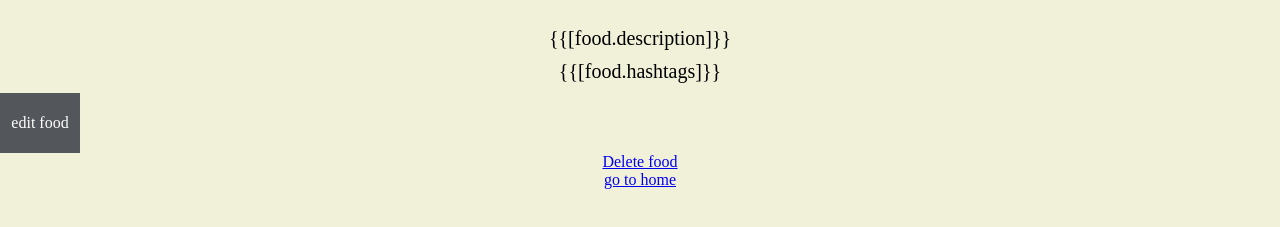
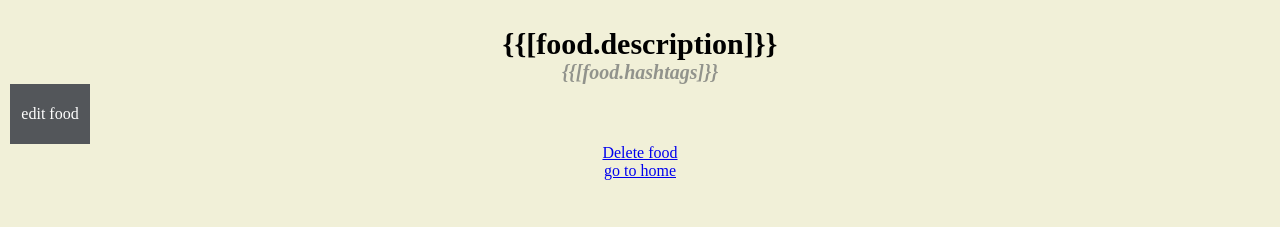
Before and after one commit to MOL-RU/walking_into_a_good_restaurant, a website: page src/views/watch.html in a window 1280 px wide. Shown: the part 571-798 px from the top of the page. Drawn offline with Linux system fonts and the light colour scheme; a web font is replaced by a local one.

Commit message:
watch html css 수정

```diff
--- a/src/public/css/watch.css
+++ b/src/public/css/watch.css
@@ -15,7 +15,7 @@
 }
 
 *{
-    margin : 0;
+    margin :0;
     padding : 0;
 }
 
@@ -43,19 +43,27 @@ body{
     height: 400px;
 }
 
-li {
-	position: relative;
-	font-size: 20px;
-    margin-bottom : 10px;
-	color: black;
+p{
+    font-size: 30px;
+    font-weight: 600;
 }
 
+li{
+    list-style: none;
+    color :#53565a;
+    font-size : 20px;
+    font-weight: 900;
+    opacity:0.6;
+    font-style: italic;
+
+}
 .edit {
     text-decoration: none;
     display:block;
     width:80px;
     line-height:60px;
     text-align:center;
+    margin-left : 10px;
     background-color:#53565a;
-    color:#fff;
+    color:white;
 }
--- a/src/views/watch.html
+++ b/src/views/watch.html
@@ -7,13 +7,14 @@
     <link rel="stylesheet" href="/public/css/watch.css">
     <title>{{[food.title]}}</title>
   </head>
+
   <body>
     <h1 class = "name">{{[food.title]}}</h1>
-    <ul>
+    <div>
       <img class = "image"src="/{{[food.foodUrl]}}" , width="100" , height="100" />
-      <li calss="menu" >{{[food.description]}}</li>
-      <li class="hashtag">{{[food.hashtags]}}</li>
-    </ul>
+      <p id = "menu" >{{[food.description]}}</p>
+      <li id="hashtag">{{[food.hashtags]}}</li>
+    </div>
     <a class= "edit" href="{{[food._id]}}/edit">edit food</a>
     <a class="delete" href="{{[food._id]}}/delete">Delete food</a>
     <br />
```
